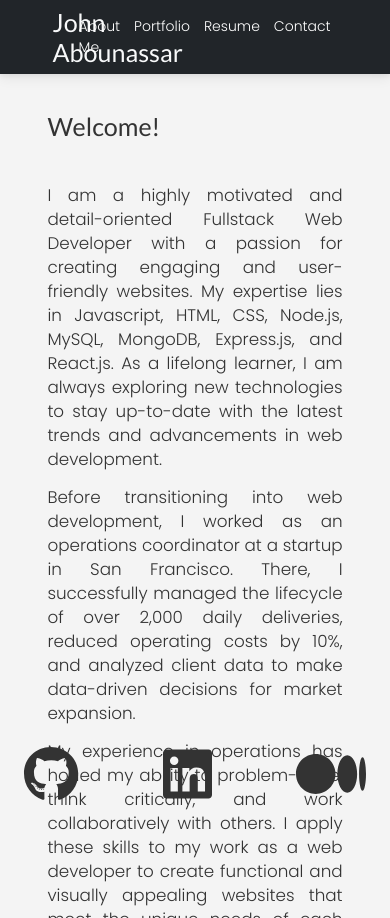
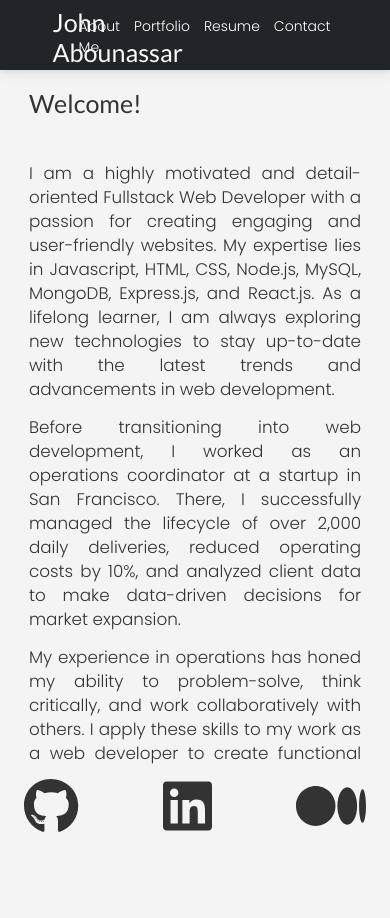
Before and after one commit to john-abou/react-portfolio, a React (Create React App) app: page / in a window 390 px wide. After the commit the page ends 844 px from the top, so only its background shows below. Built offline with nearby package versions, Linux system fonts and the light colour scheme; a web font is replaced by a local one.

Commit message:
Fix: Styling -- fixed container styling for overflow with the navbar, content and footer. Added responsiveness for mobile on the portfolio page. INCOMPLETE -- Need to add responsiveness for all other pages.

```diff
--- a/src/App.js
+++ b/src/App.js
@@ -27,9 +27,11 @@ export default function App() {
   };
 
   return (
-    <main className='h-100 w-100 d-inline-block bg-gray'>
+    <main className='app-container'>
       <Navbar currentPage={ currentPage } hanglePageChange={ pageChange } />
-      { renderPage() }
+      <div className='content-container'>
+        { renderPage() }
+      </div>
       <Footer />
     </main>
   );
--- a/src/Assets/css/comp-style.css
+++ b/src/Assets/css/comp-style.css
@@ -10,16 +10,43 @@ body {
   color: #333;
   background-color: #f4f4f4;
 }
+.app-container {
+  position: relative;
+  height: 100vh;
+  overflow: hidden;
+}
+.content-container {
+  position: absolute;
+  top: 70px; /* height of the navbar */
+  bottom: 80px; /* height of the footer */
+  margin-left: calc(100vw - 100%); /* width of the scrollbar */
+  left: 0;
+  right: 0;
+  overflow-y: auto;
+}
+
+/* Footer Styles */
+footer {
+  position: absolute;
+  bottom: 0;
+  width: 100%;
+  height: 80px;
+}
+footer div a {
+  margin: 0 3rem;
+}
 
 /* Portfolio Page Styles */
 .project-container {
   position: relative;
   width: 450px;
-  margin: 4rem 3rem 2rem;
+  margin: 3rem 2rem 1rem;
 }
 .img {
-  height: 250px;
-  width: 450px;
+  max-height: 250px;
+  max-width: 450px;
+  width: 100%;
+  object-fit: fill;
 }
 .project {
   position: absolute;
@@ -30,8 +57,9 @@ body {
   opacity: .9;
 }
 .fade-effect {
-  height: 250px;
-  width: 450px;
+  max-height: 250px;
+  max-width: 450px;
+  width: 100%;
   margin: 0;
   top: 0;
   background-color: whitesmoke;
@@ -58,3 +86,51 @@ body {
   line-height: 1.5rem;
   text-align: justify;
 }
+
+
+
+
+/* Breakpoints */
+/* Tablet */
+@media screen and (max-width: 768px) {
+  .project-container {
+    margin: 3rem 2rem 1rem;
+  }
+  .img {
+    max-height: 200px;
+    max-width: 350px;
+  }
+  .fade-effect {
+    max-height: 200px;
+    max-width: 350px;
+  }
+  .about-photo {
+    margin: 0 0 0 -10%;
+    width: 120%;
+  }
+  .about-text {
+    margin: 5% 5%;
+  }
+}
+
+/* Mobile */
+@media screen and (max-width: 576px) {
+  .project-container {
+    margin: 3rem 1rem 1rem;
+  }
+  .img {
+    max-height: 200px;
+    max-width: 350px;
+  }
+  .fade-effect {
+    max-height: 200px;
+    max-width: 350px;
+  }
+  .about-photo {
+    margin: 0 0 0 -10%;
+    width: 120%;
+  }
+  .about-text {
+    margin: 5% 5%;
+  }
+}
--- a/src/components/Footer.js
+++ b/src/components/Footer.js
@@ -3,18 +3,13 @@ import { FontAwesomeIcon } from '@fortawesome/react-fontawesome';
 import {faGithub, faLinkedin, faMedium} from '@fortawesome/free-brands-svg-icons';
 
 export default function Footer() {
-  const style = {
-    footer: {
-      "height": "10rem"
-    }
-  }
 
   return (
-  <footer className="fixed-bottom d-flex flex-column justify-content-center align-items-center" style={style.footer}>
-    <div className='links d-flex flex-row justify-content-center my-2'>
-      <a href="https://github.com/john-abou" className='nav-link mx-5'> <FontAwesomeIcon icon={faGithub} size="4x" /></a>
-      <a href="https://www.linkedin.com/in/john-abounassar/" className='nav-link mx-5'><FontAwesomeIcon icon={faLinkedin} size="4x" /></a>
-      <a href='https://medium.com/@abounassar.john' className='nav-link mx-5'><FontAwesomeIcon icon={faMedium} size="4x" /></a>
+  <footer className="fixed-bottom">
+    <div className='links d-flex flex-row justify-content-center align-items-center mt-3 mb-3'>
+      <a href="https://github.com/john-abou" className='nav-link'> <FontAwesomeIcon icon={faGithub} size="4x" /></a>
+      <a href="https://www.linkedin.com/in/john-abounassar/" className='nav-link'><FontAwesomeIcon icon={faLinkedin} size="4x" /></a>
+      <a href='https://medium.com/@abounassar.john' className='nav-link'><FontAwesomeIcon icon={faMedium} size="4x" /></a>
     </div>
   </footer>
   )
--- a/src/components/Navbar.js
+++ b/src/components/Navbar.js
@@ -2,16 +2,14 @@ import React from "react";
 
 export default function Navbar({ currentPage, hanglePageChange }) {
   return (
-    <nav className="row w-100 navbar navbar-dark bg-dark m-0">
+    <nav className="row w-100 navbar navbar-dark bg-dark m-0" style={{height: '70px'}}>
 
       <div className="col-5 text-light ms-5">
         <h1>John Abounassar</h1>
       </div>
 
       <div className="col-5">
-
         <ul className="navbar-nav d-flex flex-row justify-content-end me-5">
-
           <li className='nav-item mx-2'>
             <a
               href="#about"
@@ -48,7 +46,6 @@ export default function Navbar({ currentPage, hanglePageChange }) {
                 Contact
             </a>
           </li>
-
         </ul>
       </div>
     </nav>
--- a/src/components/Project.js
+++ b/src/components/Project.js
@@ -4,17 +4,17 @@ export default function Project( props ) {
 
   return (
     <div className='container-fluid'>
-      <div className='row w-100 align-items-center justify-content-center'>
+      <div className='row align-items-center justify-content-center'>
           {props.data.map( (project, index) => (
             <div className='col-12 col-md-6 col-lg-4 project-container' key={index}>
-              <img src={project.image} className="img" alt={project.description}/>
+              <img src={project.image} className="img align-items-center justify-content-center" alt={project.description}/>
               <div className='project fade-effect'>
                     <figure>
                         <h3>{project.name}</h3>
                         <p>{project.type}</p>
                         <p>{project.tools}</p>
-                        <a href={project.github} className="btn" type="button">Github</a>
-                        <a href={project.deployed} className="btn" type="button">Live Site</a>
+                        <a href={project.github} className="btn mx-2" type="button">Github</a>
+                        <a href={project.deployed} className="btn mx-2" type="button">Live Site</a>
                     </figure>
                 </div>
             </div>
--- a/src/pages/Portfolio.js
+++ b/src/pages/Portfolio.js
@@ -11,38 +11,6 @@ export default function Portfolio() {
 
   const projects = [
     {
-      name: 'LoveLink',
-      description: 'Lovelink - Dating App',
-      github: 'https://github.com/winglovecola/love-link',
-      deployed: 'https://love-link.herokuapp.com/',
-      image: llImg,
-      tools: 'node.js, express.js, MySQL/sequelize, handlebars, firebase, bcrypt, multer, sharp, bootstrap',
-      type: 'Full Stack'
-    }, {
-      name: 'Blog Site',
-      description: 'Tech Blog',
-      github: 'https://github.com/john-abou/tech-blog',
-      deployed: 'https://dashboard.heroku.com/apps/johns-blogsite',
-      image: techBlog,
-      tools: 'node.js, express.js, handlebars, MySQL/Sequelize, javascript, Bootstrap, HTML, CSS',
-      type: 'Full Stack'
-    }, {
-      name: 'We-The-North',
-      description: 'Basketball App for Stats/Tickets',
-      github: 'https://github.com/Bullspippen/We-The-North',
-      deployed: 'https://john-abou.github.io/We-The-North/',
-      image: weTheNorth,
-      tools: 'node.js, javascript, HTML, Tailwind, CSS',
-      type: 'Front End'
-    }, {
-      name: 'JATE',
-      description: 'Text editor',
-      github: 'https://github.com/john-abou/text-editor',
-      deployed: 'https://murmuring-dawn-62613.herokuapp.com/',
-      image: jate,
-      tools: 'node.js, webpack, babel, idb, javascript, HTML, CSS',
-      type: 'Refactor - Front End'
-    }, {
       name: 'Puppeteers Bazaar',
       description: 'Fullstak Ecomm website',
       github: 'https://github.com/john-abou/smart-savings',
@@ -58,6 +26,39 @@ export default function Portfolio() {
       image: weather,
       tools: 'node.js, express.js, javascript, HTML, CSS',
       type: 'Refactor - Front End'
+    },
+    {
+      name: 'LoveLink',
+      description: 'Lovelink - Dating App',
+      github: 'https://github.com/winglovecola/love-link',
+      deployed: 'https://love-link.herokuapp.com/',
+      image: llImg,
+      tools: 'node.js, express.js, MySQL/sequelize, handlebars, firebase, bcrypt, multer, sharp, bootstrap',
+      type: 'Full Stack'
+    }, {
+      name: 'We-The-North',
+      description: 'Basketball App for Stats/Tickets',
+      github: 'https://github.com/Bullspippen/We-The-North',
+      deployed: 'https://john-abou.github.io/We-The-North/',
+      image: weTheNorth,
+      tools: 'node.js, javascript, HTML, Tailwind, CSS',
+      type: 'Front End'
+    }, {
+      name: 'Blog Site',
+      description: 'Tech Blog',
+      github: 'https://github.com/john-abou/tech-blog',
+      deployed: 'https://johns-blogsite.herokuapp.com/',
+      image: techBlog,
+      tools: 'node.js, express.js, handlebars, MySQL/Sequelize, javascript, Bootstrap, HTML, CSS',
+      type: 'Full Stack'
+    }, {
+      name: 'JATE',
+      description: 'Text editor',
+      github: 'https://github.com/john-abou/text-editor',
+      deployed: 'https://murmuring-dawn-62613.herokuapp.com/',
+      image: jate,
+      tools: 'node.js, webpack, babel, idb, javascript, HTML, CSS',
+      type: 'Refactor - Front End'
     }
   ];
 
```
